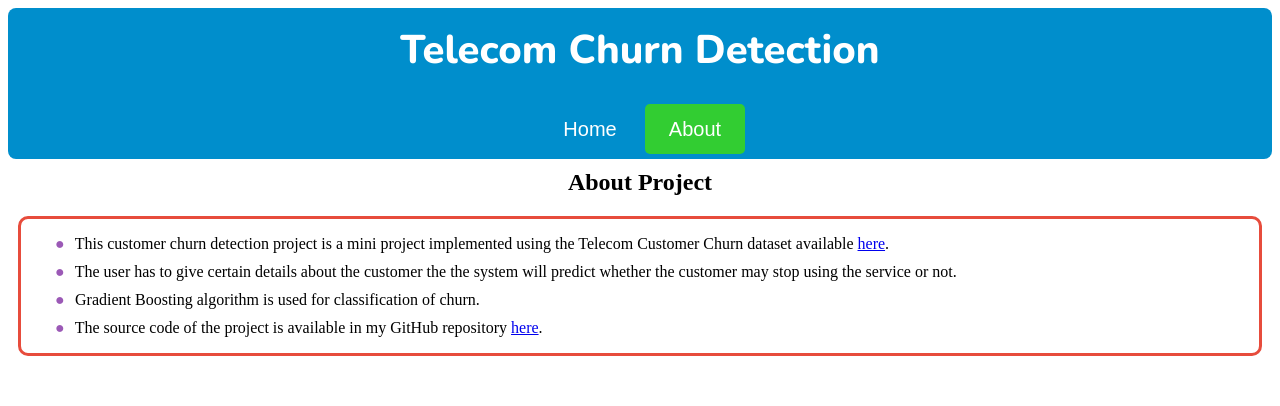
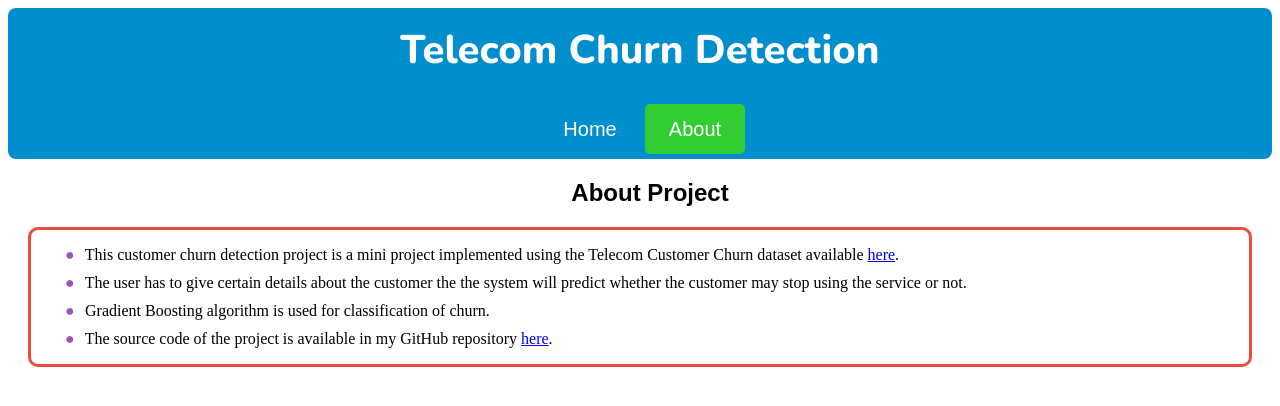
Before and after one commit to AnkitaDubey1998/Telecom_Churn_Detection, a Python web app: template templates/about.html in a window 1280 px wide. Shown: the top 406 px of the page. Run offline with Jinja, Linux system fonts and the light colour scheme; the template is opened without the code that fills it, so the values that code supplies are empty.

Commit message:
minor modifications

```diff
--- a/requirements.txt
+++ b/requirements.txt
@@ -5,5 +5,5 @@ scipy>=1.2.1
 scikit-learn>=0.23.1
 imblearn>=0.0
 imbalanced-learn>=0.7.0
-gunicorn==20.0.4
-Jinja2==2.10.3
+gunicorn>=20.0.4
+Jinja2>=2.10.3
--- a/static/css/styles.css
+++ b/static/css/styles.css
@@ -133,6 +133,10 @@ select {
 
 /* About Section */
 
+.outer_div {
+    padding: 10px;
+}
+
 .about {
 	margin-left: 10px;
 	margin-right: 10px;
@@ -140,6 +144,11 @@ select {
 	border-style: solid;
     border-radius: 10px;
     border-color: #e74c3c;
+}
+
+.about_heading {
+    margin-left: 20px;
+    font-family: Arial, Helvetica, sans-serif;
 }
 
 .list_item {
--- a/templates/about.html
+++ b/templates/about.html
@@ -22,7 +22,7 @@
 
         <!-- About Section -->
         <div class='outer_div'>
-            <h2> About Project </h2>
+            <h2 class='about_heading'> About Project </h2>
             <div class="about">
                 <ul>
                     <li class='list_item'> This customer churn detection project is a mini project implemented using the Telecom Customer Churn dataset available <a href='https://www.kaggle.com/blastchar/telco-customer-churn'> here</a>. </li>
```
